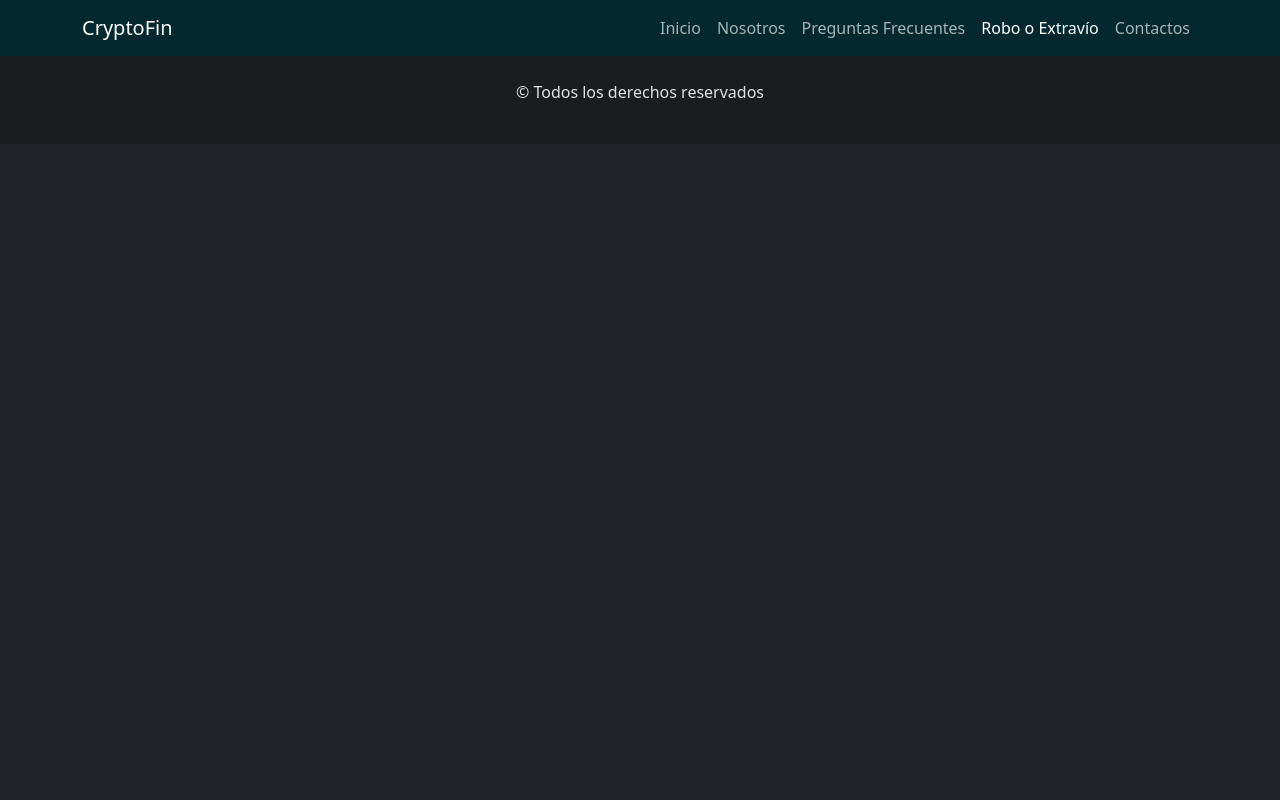
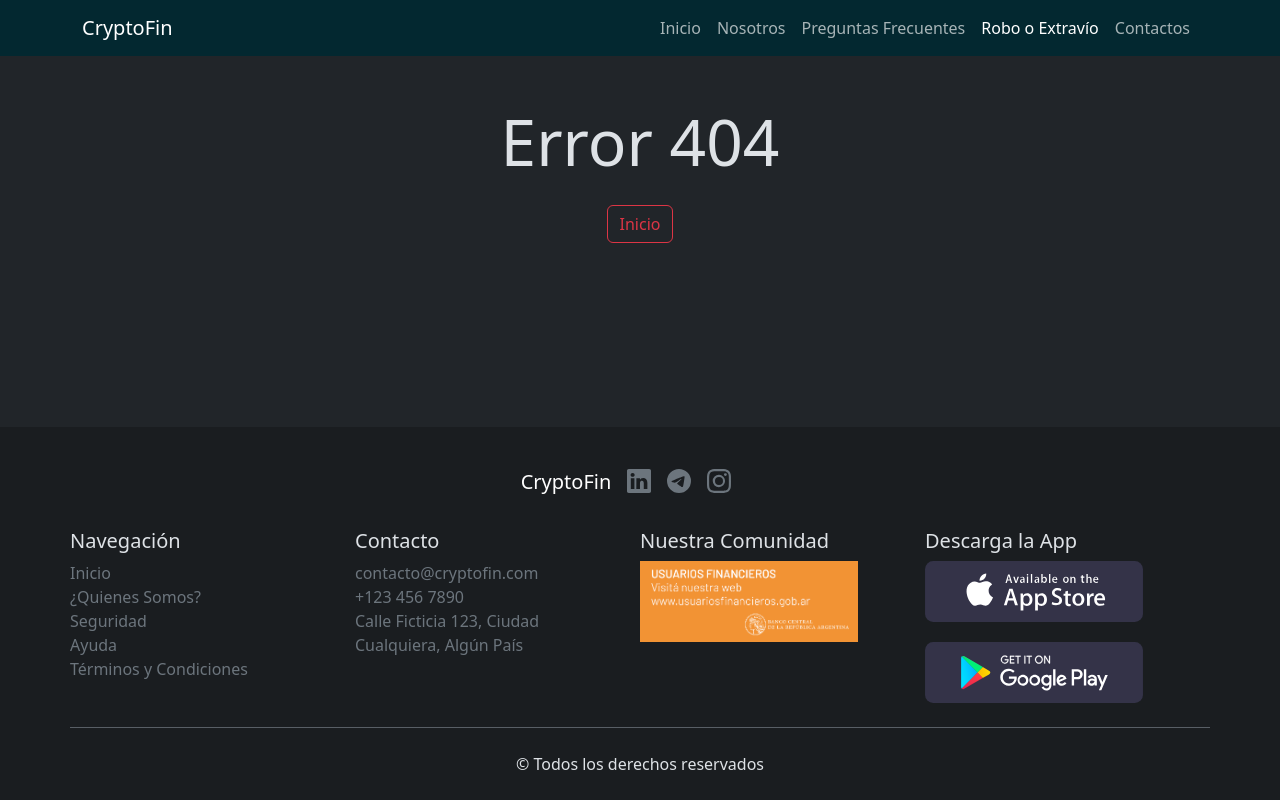
Before and after one commit to LanderLoe/cryptoFin, a plain HTML site: page pages/error404.html in a window 1280 px wide. Drawn offline with nearby package versions, Linux system fonts and the light colour scheme.

Commit message:
agregué una sección de error, contiene un título y un botón que redirecciona a la página de inicio

```diff
--- a/pages/error404.html
+++ b/pages/error404.html
@@ -41,9 +41,7 @@
           <div class="collapse navbar-collapse" id="opcionesMenu">
             <ul class="navbar-nav ms-auto mb-2 mb-lg-0">
               <li class="nav-item">
-                <a class="nav-link" href="../index.html"
-                  >Inicio</a
-                >
+                <a class="nav-link" href="../index.html">Inicio</a>
               </li>
               <li class="nav-item">
                 <a class="nav-link" href="nosotros.html">Nosotros</a>
@@ -54,9 +52,7 @@
                 >
               </li>
               <li class="nav-item">
-                <a class="nav-link active" href="error404.html"
-                  >Robo o Extravío</a
-                >
+                <a class="nav-link active" aria-current="page" href="error404.html">Robo o Extravío</a>
               </li>
               <li class="nav-item">
                 <a class="nav-link" href="contactos.html">Contactos</a>
@@ -66,8 +62,155 @@
         </div>
       </nav>
     </header>
-    <footer class="bg-dark-subtle py-4">
-        <p class="text-center">&copy; Todos los derechos reservados</p>
+    <main>
+      <section class="text-center my-5">
+        <h1 class="pb-3 display-3">Error 404</h1>
+        <a class="btn btn-outline-danger" href="../index.html">Inicio</a>
+      </section>
+    </main>
+    <footer class="container-fluid bg-dark-subtle">
+      <nav class="navbar container">
+        <div class="row justify-content-around text-center text-sm-start mt-3">
+          <ul
+            class="navbar-nav justify-content-center list-group-horizontal py-3"
+          >
+            <li class="nav-item">
+              <a class="navbar-brand" href="index.html">CryptoFin</a>
+            </li>
+            <li class="list-item pe-3">
+              <a
+                class="link-secondary"
+                href="https://www.linkedin.com/"
+                target="_blank"
+                rel="noopener noreferrer"
+                ><img
+                  class="img-fluid footer-svg"
+                  src="../img/icons/linkedin.svg"
+                  alt="Linkedin"
+              /></a>
+            </li>
+            <li class="list-item pe-3">
+              <a
+                class="link-secondary-emphasis"
+                href="https://web.telegram.org/k/"
+                target="_blank"
+                rel="noopener noreferrer"
+                ><img
+                  class="img-fluid footer-svg"
+                  src="../img/icons/telegram.svg"
+                  alt="Telegram"
+              /></a>
+            </li>
+            <li class="list-item pe-3">
+              <a
+                class="link-secondary"
+                href="https://www.instagram.com/"
+                target="_blank"
+                rel="noopener noreferrer"
+                ><img
+                  class="img-fluid footer-svg"
+                  src="../img/icons/instagram.svg"
+                  alt="Instagram"
+              /></a>
+            </li>
+          </ul>
+          <article class="row gy-2">
+            <ul class="navbar-nav col-sm-6 col-lg-3">
+              <h5>Navegación</h5>
+              <li class="nav-item">
+                <a class="nav-link link-secondary p-0" href="#">Inicio</a>
+              </li>
+              <li class="nav-item">
+                <a class="nav-link link-secondary p-0" href="#"
+                  >¿Quienes Somos?</a
+                >
+              </li>
+              <li class="nav-item">
+                <a class="nav-link link-secondary p-0" href="#">Seguridad</a>
+              </li>
+              <li class="nav-item">
+                <a class="nav-link link-secondary p-0" href="#">Ayuda</a>
+              </li>
+              <li class="nav-item">
+                <a class="nav-link link-secondary p-0" href="#"
+                  >Términos y Condiciones</a
+                >
+              </li>
+            </ul>
+            <ul class="navbar-nav col-sm-6 col-lg-3">
+              <h5>Contacto</h5>
+              <li class="nav-item">
+                <a class="nav-link link-secondary p-0" href="#"
+                  >contacto@cryptofin.com</a
+                >
+              </li>
+              <li class="nav-item">
+                <a class="nav-link link-secondary p-0" href="#"
+                  >+123 456 7890</a
+                >
+              </li>
+              <li class="nav-item">
+                <a class="nav-link link-secondary p-0" href="#"
+                  >Calle Ficticia 123, Ciudad Cualquiera, Algún País</a
+                >
+              </li>
+              <li class="nav-item">
+                <a class="nav-link link-secondary p-0" href="#"></a>
+              </li>
+              <li class="nav-item">
+                <a class="nav-link link-secondary p-0" href="#"></a>
+              </li>
+            </ul>
+            <ul class="navbar-nav col-sm-6 col-lg-3">
+              <h5>Nuestra Comunidad</h5>
+              <li class="nav-item">
+                <a
+                  class="nav-link link-secondary p-0"
+                  href="https://www.bcra.gob.ar/BCRAyVos/usuarios_financieros.asp"
+                  target="_blank"
+                  rel="noopener noreferrer"
+                  ><img
+                    class="img-fluid footer-img"
+                    src="../img/footer/usuariosfinancieros.png"
+                    alt="Usuarios Financieros"
+                /></a>
+              </li>
+            </ul>
+            <ul class="navbar-nav col-sm-6 col-lg-3">
+              <h5>Descarga la App</h5>
+              <li class="nav-item pb-1">
+                <a
+                  class="nav-link link-secondary p-0"
+                  href="https://www.apple.com/la/app-store/"
+                  target="_blank"
+                  rel="noopener noreferrer"
+                  ><img
+                    class="img-fluid footer-img"
+                    src="../img/footer/badge-apple-store.svg"
+                    alt="App Store"
+                /></a>
+              </li>
+              <li class="nav-item py-3">
+                <a
+                  class="nav-link link-secondary p-0"
+                  href="https://play.google.com/store/games?hl=es"
+                  target="_blank"
+                  rel="noopener noreferrer"
+                  ><img
+                    class="img-fluid footer-img"
+                    src="../img/footer/google-play-badge-bb.svg"
+                    alt="Google Play Store"
+                /></a>
+              </li>
+            </ul>
+            <p
+              class="text-center pt-4 border-top border-secondary border-opacity-75"
+            >
+              &copy; Todos los derechos reservados
+            </p>
+          </article>
+        </div>
+      </nav>
     </footer>
     <script src="../js/bootstrap.min.js"></script>
   </body>
```
